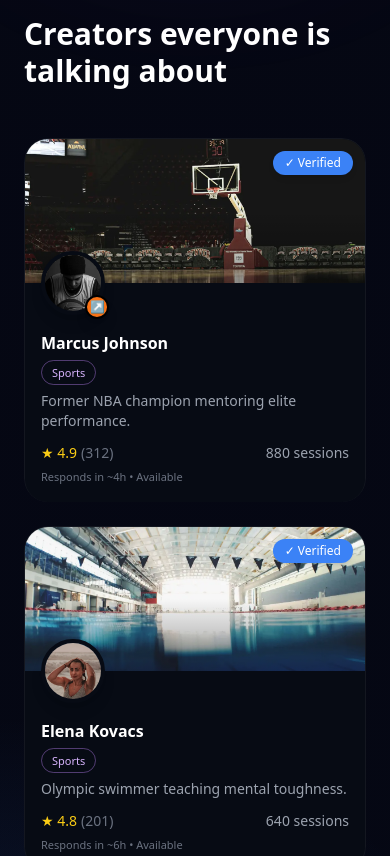
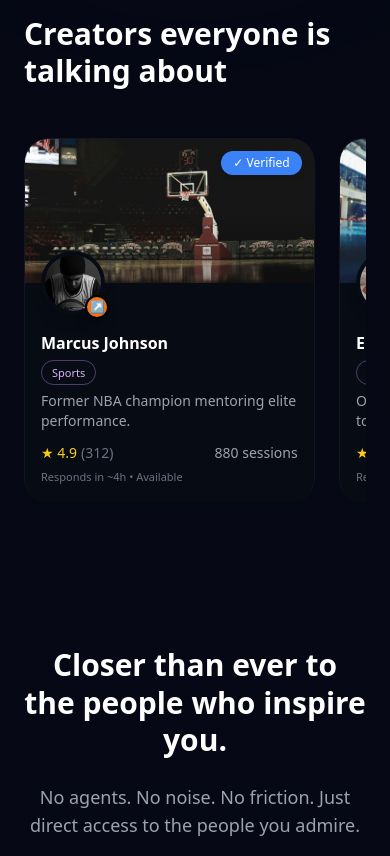
Before and after one commit to rafatorquetti/fanvox-landing, a Next.js app: page /en in a window 390 px wide. Shown: the part 1100-1956 px from the top of the page. Built offline with nearby package versions, Linux system fonts and the light colour scheme.

Commit message:
Changing creators grid to caroussell view

```diff
--- a/src/app/[locale]/page.tsx
+++ b/src/app/[locale]/page.tsx
@@ -179,7 +179,20 @@ export default async function Page({
             </h2>
           </div>
 
-          <div className="grid grid-cols-1 sm:grid-cols-2 md:grid-cols-3 lg:grid-cols-4 gap-6">
+          {/* MOBILE CAROUSEL */}
+          <div className="flex gap-6 overflow-x-auto snap-x snap-mandatory md:hidden">
+            {creators.map((creator) => (
+              <div key={creator.slug} className="snap-start shrink-0 w-[85%]">
+                <CreatorCard
+                  creator={creator}
+                  locale={locale}
+                />
+              </div>
+            ))}
+          </div>
+
+          {/* ORIGINAL GRID (UNCHANGED) */}
+          <div className="hidden md:grid grid-cols-1 sm:grid-cols-2 md:grid-cols-3 lg:grid-cols-4 gap-6">
             {creators.map((creator) => (
               <CreatorCard
                 key={creator.slug}
```
